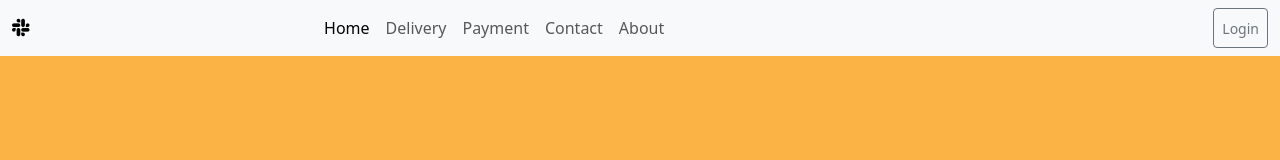
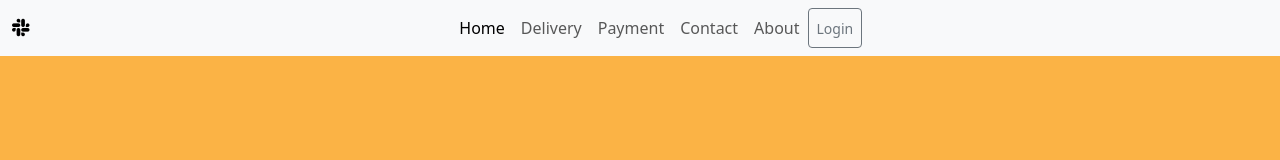
Before and after one commit to emanuele-pogliari/boolivery-frontend, a Vue app: page / in a window 1280 px wide. Shown: the top 160 px of the page. Built offline with nearby package versions, Linux system fonts and the light colour scheme; no server answers; what vue-awesome-paginate would draw is missing.

Commit message:
login btn fix

```diff
--- a/src/components/AppNav.vue
+++ b/src/components/AppNav.vue
@@ -23,9 +23,9 @@ export default {
                     <a class="nav-link" href="#">Payment</a>
                     <a class="nav-link" href="#">Contact</a>
                     <a class="nav-link" href="#">About</a>
+                    <!-- Login Button -->
+                    <button class="btn btn-sm btn-outline-secondary ms-auto" type="button">Login</button>
                 </div>
-                <!-- Login Button -->
-                <button class="btn btn-sm btn-outline-secondary ms-auto" type="button">Login</button>
             </div>
         </div>
     </div>
```
